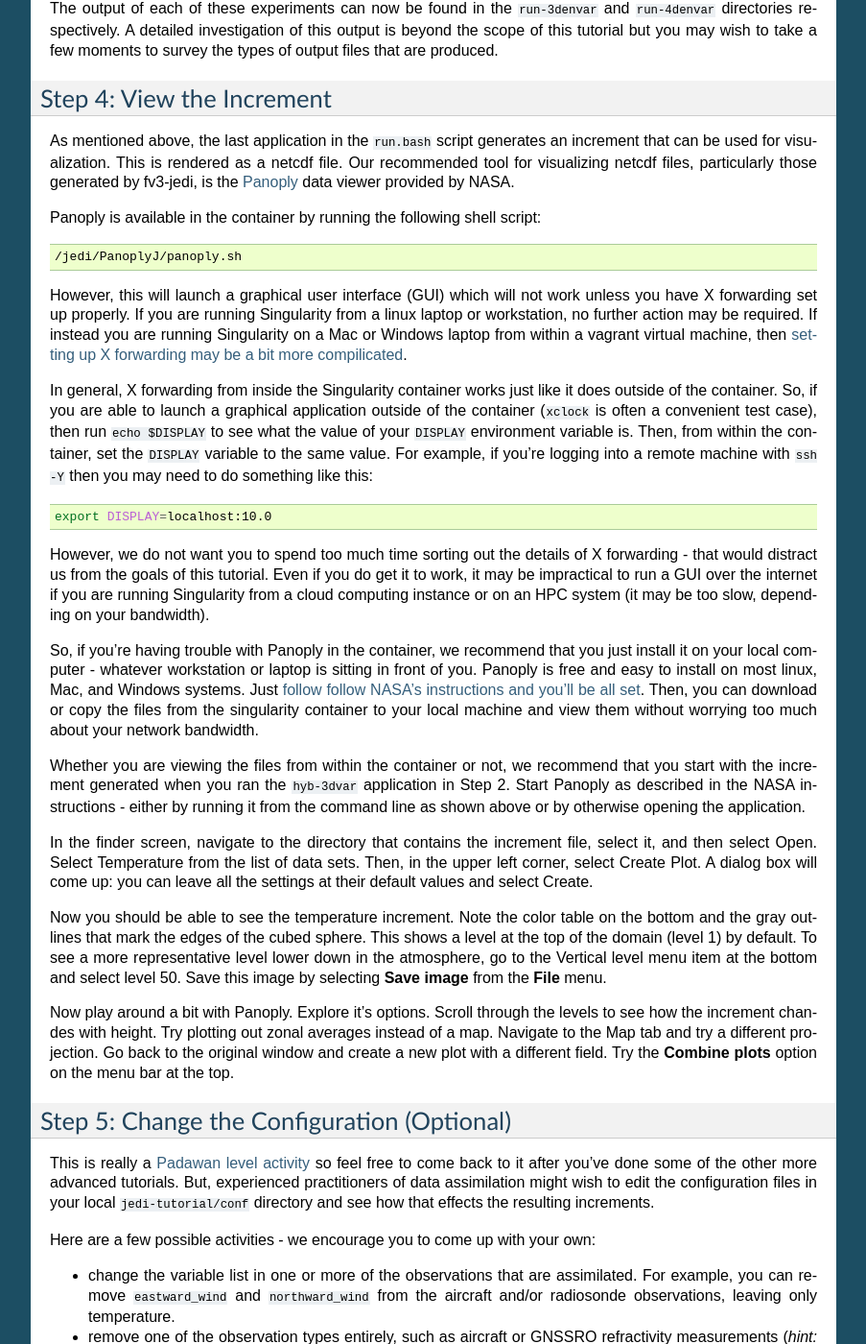
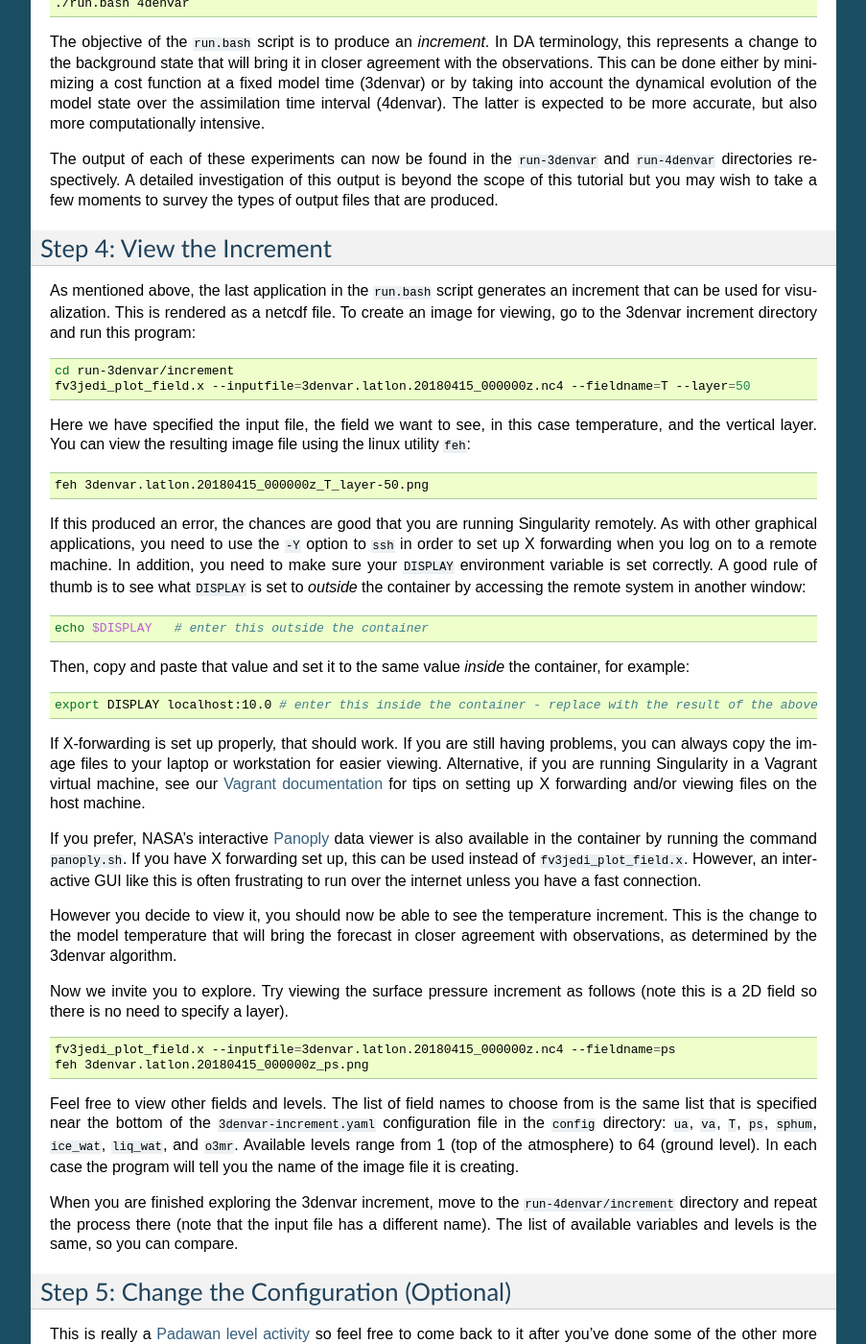
Before and after one commit to JCSDA/jedi-docs, a Sphinx documentation site: the page built from docs/tutorials/level1/run-jedi.rst, in a window 1280 px wide and 1400 px high, scrolled down 3450 px. Shown: the whole window at 96% size, without its empty margins (198-1101 px from the left). Built offline with Sphinx 7.4.7, drawn with Linux system fonts in a browser that asks for light colours; some of the changed text lies outside the part shown.

Commit message:
clean up

```diff
--- a/docs/tutorials/level1/run-jedi.rst
+++ b/docs/tutorials/level1/run-jedi.rst
@@ -6,13 +6,17 @@
 Learning Goals:
  - How to download and run/enter a JEDI application container
  - Introduction to the JEDI source code and directory structure
- - How to run a jedi application inside the container
+ - How to run a jedi DA application inside the container
  - How to view an increment
- - How to modify a configuration file to alter program execution
 
 Prerequisites:
  - read the :doc:`tutorial overview <../index>`
 
+
+Overview
+--------
+
+In this tutorial we will be running a low-resolution version of the FV3 model as implemented in NOAA's Global Forecast System, :doc:`FV3-GFS <../../jedi-components/fv3-jedi/index>`.  We'll run both 3D and 4D ensemble variational applications (3DEnVar, 4DEnVar) and compare the increments that each produces.  Along the way, we will get to know the JEDI singularity container; we will run these applications without compiling any code - JEDI is already in the container and ready to go.
 
 Step 1: Download and Enter the JEDI Container
 ---------------------------------------------
@@ -156,39 +160,52 @@
 Step 4: View the Increment
 --------------------------
 
-As mentioned above, the last application in the ``run.bash`` script generates an increment that can be used for visualization.  This is rendered as a netcdf file.  Our recommended tool for visualizing netcdf files, particularly those generated by fv3-jedi, is the `Panoply <https://www.giss.nasa.gov/tools/panoply/>`_ data viewer provided by NASA.
-
-Panoply is available in the container by running the following shell script:
+As mentioned above, the last application in the ``run.bash`` script generates an increment that can be used for visualization.  This is rendered as a netcdf file.  To create an image for viewing, go to the 3denvar increment directory and run this program:
 
 .. code-block:: bash
 
-   /jedi/PanoplyJ/panoply.sh
+   cd run-3denvar/increment
+   fv3jedi_plot_field.x --inputfile=3denvar.latlon.20180415_000000z.nc4 --fieldname=T --layer=50
 
-However, this will launch a graphical user interface (GUI) which will not work unless you have X forwarding set up properly.  If you are running Singularity from a linux laptop or workstation, no further action may be required.  If instead you are running Singularity on a Mac or Windows laptop from within a vagrant virtual machine, then :ref:`setting up X forwarding may be a bit more compilicated <mac-x-forwarding>`.
-
-In general, X forwarding from inside the Singularity container works just like it does outside of the container.  So, if you are able to launch a graphical application outside of the container (``xclock`` is often a convenient test case), then run ``echo $DISPLAY`` to see what the value of your ``DISPLAY`` environment variable is.  Then, from within the container, set the ``DISPLAY`` variable to the same value.  For example, if you're logging into a remote machine with ``ssh -Y`` then you may need to do something like this:
+Here we have specified the input file, the field we want to see, in this case temperature, and the vertical layer.  You can view the resulting image file using the linux utility ``feh``:
 
 .. code-block:: bash
 
-   export DISPLAY=localhost:10.0
+   feh 3denvar.latlon.20180415_000000z_T_layer-50.png
 
-However, we do not want you to spend too much time sorting out the details of X forwarding - that would distract us from the goals of this tutorial.  Even if you do get it to work, it may be impractical to run a GUI over the internet if you are running Singularity from a cloud computing instance or on an HPC system (it may be too slow, depending on your bandwidth).
+If this produced an error, the chances are good that you are running Singularity remotely.  As with other graphical applications, you need to use the ``-Y`` option to ``ssh`` in order to set up X forwarding when you log on to a remote machine.  In addition, you need to make sure your ``DISPLAY`` environment variable is set correctly.  A good rule of thumb is to see what ``DISPLAY`` is set to *outside* the container by accessing the remote system in another window:
 
-So, if you're having trouble with Panoply in the container, we recommend that you just install it on your local computer - whatever workstation or laptop is sitting in front of you.  Panoply is free and easy to install on most linux, Mac, and Windows systems.  Just `follow follow NASA's instructions and you'll be all set <https://www.giss.nasa.gov/tools/panoply/download/>`_.  Then, you can download or copy the files from the singularity container to your local machine and view them without worrying too much about your network bandwidth.
+.. code-block:: bash
 
-Whether you are viewing the files from within the container or not, we recommend that you start with the increment generated when you ran the ``hyb-3dvar`` application in Step 2.  Start Panoply as described in the NASA instructions - either by running it from the command line as shown above or by otherwise opening the application.
+   echo $DISPLAY   # enter this outside the container
 
-In the finder screen, navigate to the directory that contains the increment file, select it, and then select Open. Select Temperature from the list of data sets. Then, in the upper left corner, select Create Plot. A dialog box will come up: you can leave all the settings at their default values and select Create.
+Then, copy and paste that value and set it to the same value *inside* the container, for example:
 
-Now you should be able to see the temperature increment. Note the color table on the bottom and the gray outlines that mark the edges of the cubed sphere. This shows a level at the top of the domain (level 1) by default. To see a more representative level lower down in the atmosphere, go to the Vertical level menu item at the bottom and select level 50.  Save this image by selecting **Save image** from the **File** menu.
+.. code-block:: bash
 
-Now play around a bit with Panoply. Explore it’s options. Scroll through the levels to see how the increment chandes with height.  Try plotting out zonal averages instead of a map. Navigate to the Map tab and try a different projection. Go back to the original window and create a new plot with a different field. Try the **Combine plots** option on the menu bar at the top.
+   export DISPLAY localhost:10.0 # enter this inside the container - replace with the result of the above echo command
 
+If X-forwarding is set up properly, that should work.  If you are still having problems, you can always copy the image files to your laptop or workstation for easier viewing.  Alternative, if you are running Singularity in a Vagrant virtual machine, see our :doc:`Vagrant documentation <../../developer/jedi_environment/vagrant>` for tips on setting up X forwarding and/or viewing files on the host machine.
+
+If you prefer, NASA's interactive `Panoply <https://www.giss.nasa.gov/tools/panoply/>`_ data viewer is also available in the container by running the command ``panoply.sh``.  If you have X forwarding set up, this can be used instead of ``fv3jedi_plot_field.x``.  However, an interactive GUI like this is often frustrating to run over the internet unless you have a fast connection.
+
+However you decide to view it, you should now be able to see the temperature increment.  This is the change to the model temperature that will bring the forecast in closer agreement with observations, as determined by the 3denvar algorithm.
+
+Now we invite you to explore.  Try viewing the surface pressure increment as follows (note this is a 2D field so there is no need to specify a layer).
+
+.. code-block:: bash
+
+   fv3jedi_plot_field.x --inputfile=3denvar.latlon.20180415_000000z.nc4 --fieldname=ps
+   feh 3denvar.latlon.20180415_000000z_ps.png
+
+Feel free to view other fields and levels.  The list of field names to choose from is the same list that is specified near the bottom of the ``3denvar-increment.yaml`` configuration file in the ``config`` directory: ``ua``, ``va``, ``T``, ``ps``, ``sphum``, ``ice_wat``, ``liq_wat``, and ``o3mr``.  Available levels range from 1 (top of the atmosphere) to 64 (ground level).  In each case the program will tell you the name of the image file it is creating.
+
+When you are finished exploring the 3denvar increment, move to the ``run-4denvar/increment`` directory and repeat the process there (note that the input file has a different name).  The list of available variables and levels is the same, so you can compare.
 
 Step 5: Change the Configuration (Optional)
 -------------------------------------------
 
-This is really a :doc:`Padawan level activity <../level2/index>` so feel free to come back to it after you've done some of the other more advanced tutorials.  But, experienced practitioners of data assimilation might wish to edit the configuration files in your local ``jedi-tutorial/conf`` directory and see how that effects the resulting increments.
+This is really a :doc:`Padawan level activity <../level2/index>` so feel free to come back to it after you've done some of the other more advanced tutorials.  But, experienced practitioners of data assimilation might wish to edit the configuration files in the ``config`` directory and see how that effects the resulting increments.
 
 Here are a few possible activities - we encourage you to come up with your own:
 
```
